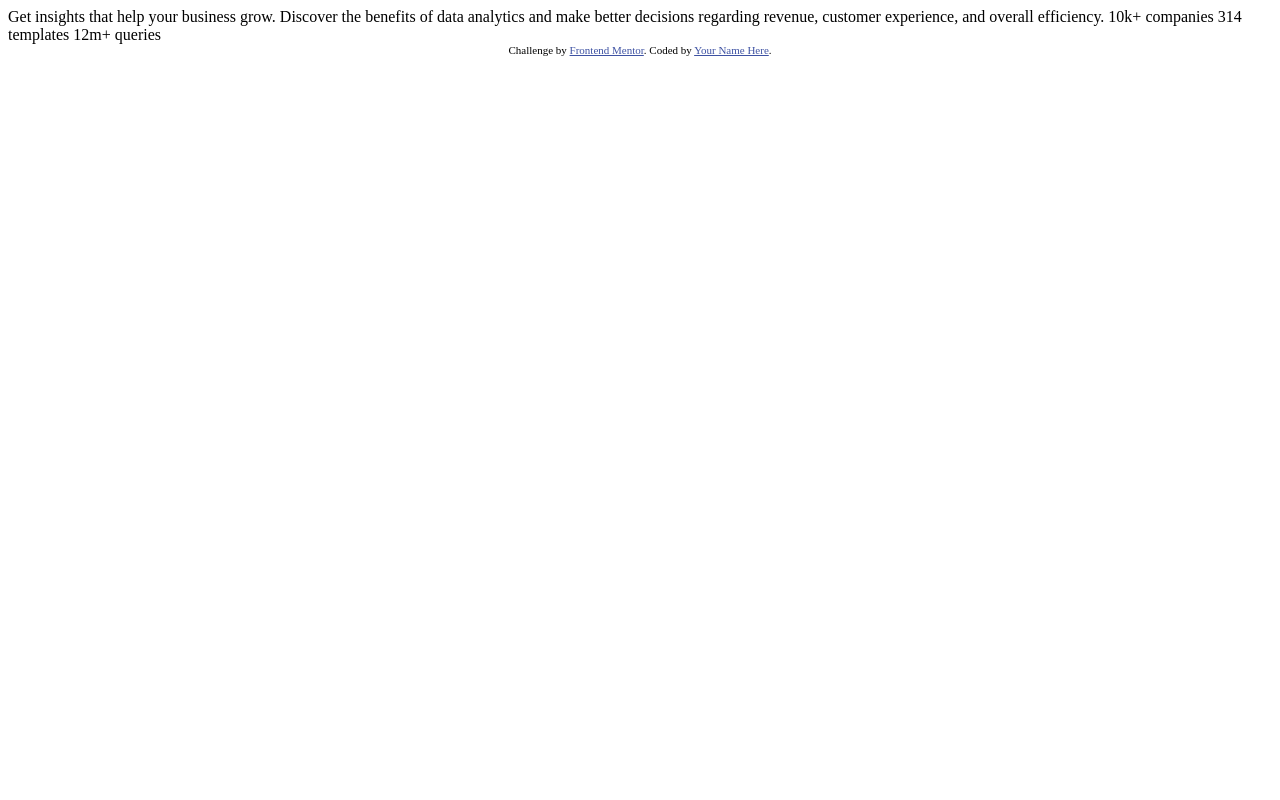
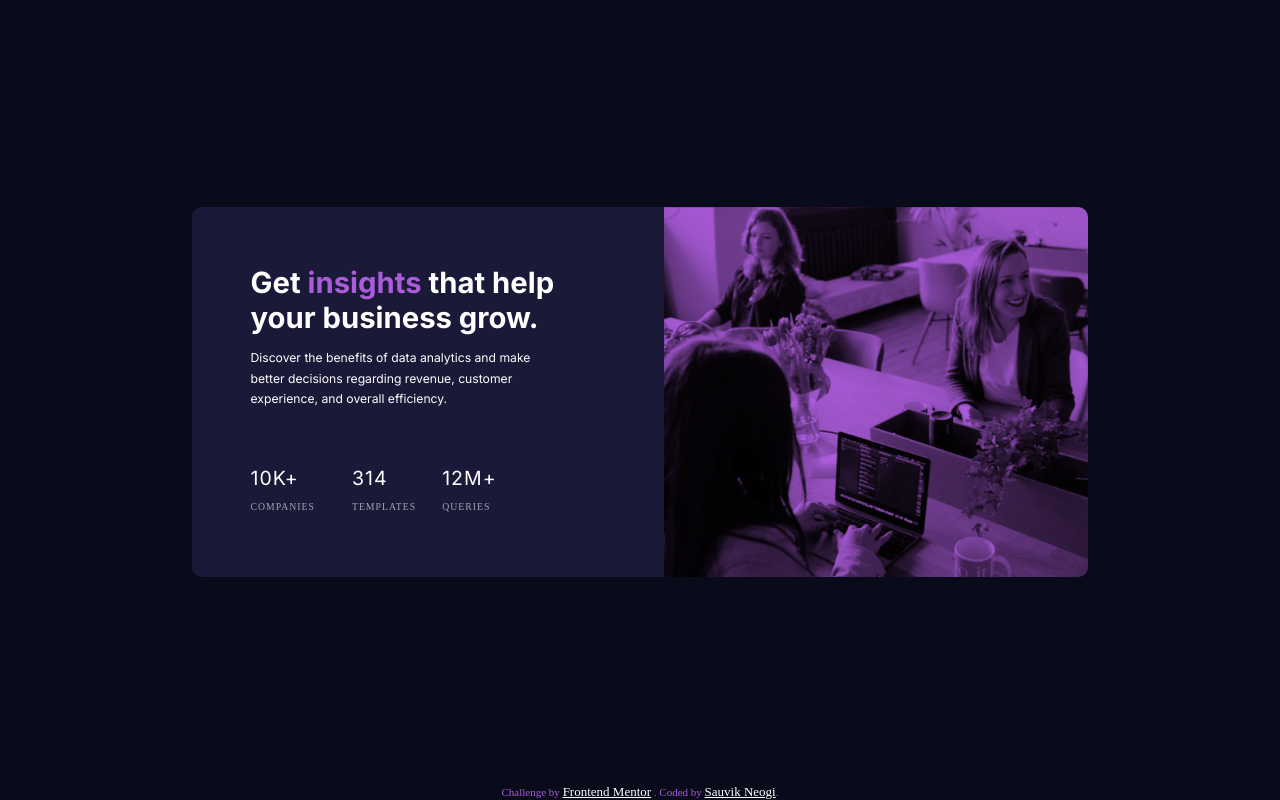
Before and after one commit to SauvikN/stats-preview-card-component, a plain HTML site: page index.html in a window 1280 px wide. Drawn offline with Linux system fonts and the light colour scheme.

Commit message:
Working Version made

```diff
--- a/index.html
+++ b/index.html
@@ -1,33 +1,83 @@
 <!DOCTYPE html>
 <html lang="en">
   <head>
-  <meta charset="UTF-8">
-  <meta name="viewport" content="width=device-width, initial-scale=1.0"> <!-- displays site properly based on user's device -->
+    <meta charset="UTF-8" />
+    <meta name="viewport" content="width=device-width, initial-scale=1.0" />
+    <!-- displays site properly based on user's device -->
 
-  <link rel="icon" type="image/png" sizes="32x32" href="./images/favicon-32x32.png">
+    <link
+      rel="icon"
+      type="image/png"
+      sizes="32x32"
+      href="./images/favicon-32x32.png"
+    />
+    <link rel="preconnect" href="https://fonts.gstatic.com" />
+    <link
+      href="https://fonts.googleapis.com/css2?family=Inter:wght@400;700&display=swap"
+      rel="stylesheet"
+    />
+    <link
+      href="https://fonts.googleapis.com/css2?family=Inter&display=swap"
+      rel="stylesheet"
+    />
+    <link rel="stylesheet" href="styles.css" />
 
     <title>Frontend Mentor | Stats preview card component</title>
 
     <!-- Feel free to remove these styles or customise in your own stylesheet 👍 -->
     <style>
-    .attribution { font-size: 11px; text-align: center; }
-    .attribution a { color: hsl(228, 45%, 44%); }
+      .attribution {
+        font-size: 11px;
+        text-align: center;
+        color: hsl(277, 64%, 61%);
+      }
+
+      .attribution a {
+        color: white;
+      }
     </style>
   </head>
+
   <body>
+    <main>
+      <div class="content">
+        <div class="main-content">
+          <h1>Get <span>insights</span> that help your business grow.</h1>
+          <p class="description">
+            Discover the benefits of data analytics and make better decisions
+            regarding revenue, customer experience, and overall efficiency.
+          </p>
+        </div>
 
-  Get insights that help your business grow.
+        <div class="stats">
+          <div class="stat">
+            <span class="stat-number">10k+</span>
+            <span class="stat-name">companies</span>
+          </div>
 
-  Discover the benefits of data analytics and make better decisions regarding revenue, customer
-  experience, and overall efficiency.
+          <div class="stat">
+            <span class="stat-number">314</span>
+            <span class="stat-name">templates</span>
+          </div>
 
-  10k+ companies
-  314 templates
-  12m+ queries
+          <div class="stat">
+            <span class="stat-number">12m+</span>
+            <span class="stat-name">queries</span>
+          </div>
+        </div>
+      </div>
 
+      <div class="img-container"></div>
+    </main>
+
+    <footer>
       <div class="attribution">
-    Challenge by <a href="https://www.frontendmentor.io?ref=challenge" target="_blank">Frontend Mentor</a>.
-    Coded by <a href="#">Your Name Here</a>.
+        Challenge by
+        <a href="https://www.frontendmentor.io?ref=challenge" target="_blank"
+          >Frontend Mentor</a
+        >
+        . Coded by <a href="#">Sauvik Neogi</a>.
       </div>
+    </footer>
   </body>
 </html>
--- /dev/null
+++ b/styles.css
@@ -0,0 +1,161 @@
+* {
+  box-sizing: border-box;
+}
+
+@media (max-height: 875px) {
+  * {
+    font-size: 13px;
+  }
+}
+
+body {
+  margin: 0;
+  min-height: 100vh;
+  background: hsl(233, 47%, 7%);
+  display: flex;
+  flex-direction: column;
+  justify-content: center;
+  align-content: center;
+}
+
+h1 {
+  font-size: 1.75rem;
+  font-family: "Inter", "sans-serif";
+  text-align: center;
+  color: white;
+  margin-bottom: 0;
+  margin-top: 0;
+}
+
+h1 span {
+  color: hsl(277, 64%, 61%);
+  font-size: inherit;
+}
+.description {
+  font-size: 0.9375rem;
+  font-weight: 200;
+  color: #ffffff;
+  font-family: "Inter", "sans-serif";
+  text-align: center;
+  line-height: 1.5625rem;
+  margin-top: 1rem;
+}
+
+.stat {
+  line-height: 25px;
+}
+
+.stat-number {
+  font-size: 1.5rem;
+  font-family: "Inter", "sans-serif";
+  font-weight: 400;
+  text-transform: uppercase;
+  letter-spacing: 1px;
+  color: white;
+  line-height: 1.5625rem;
+  margin-top: 0;
+  margin-bottom: 0;
+}
+
+.stat-name {
+  font-family: "Lexend Deca", "sans-serif";
+  font-size: 0.75rem;
+  text-transform: uppercase;
+  letter-spacing: 1px;
+  font-weight: 400;
+  color: white;
+  opacity: 0.6;
+  margin-top: 0;
+  margin-bottom: 0;
+}
+
+main {
+  background: hsl(244, 38%, 16%);
+  border-radius: 10px;
+  width: 70%;
+  margin: auto;
+  max-width: 400px;
+  display: flex;
+  flex-direction: column;
+}
+
+.img-container {
+  background-image: url("images/image-header-mobile.jpg");
+  height: 35vh;
+  background-position: center;
+  background-size: cover;
+  background-color: #ab5cdb;
+  background-blend-mode: multiply;
+  border-radius: 10px 10px 0 0;
+  order: 1;
+  margin-bottom: 0;
+}
+
+.content {
+  order: 2;
+  padding: 2.5rem 2rem 2rem 2rem;
+}
+
+.stats {
+  text-align: center;
+  margin-top: 2.5rem;
+}
+
+.stat {
+  margin-top: 1.5rem;
+}
+
+.stat:nth-of-type(1) {
+  margin-top: 0;
+}
+
+@media (min-width: 1280px) {
+  h1 {
+    font-size: 2.25rem;
+    text-align: left;
+  }
+
+  .description {
+    text-align: left;
+    width: 80%;
+    margin-bottom: 0;
+  }
+
+  .stats {
+    display: flex;
+    justify-content: space-between;
+    width: 80%;
+    margin: 0;
+  }
+
+  .stat {
+    margin-top: 4.5rem;
+    text-align: left;
+  }
+
+  main {
+    width: 70%;
+    max-width: 1100px;
+    flex-direction: row;
+    justify-content: space-between;
+  }
+
+  .content {
+    padding: 4.5rem;
+    width: 55%;
+    order: -1;
+  }
+
+  .img-container {
+    width: 50%;
+    height: auto;
+    background-color: #ab5cdb;
+    background-blend-mode: multiply;
+    border-radius: 0 10px 10px 0;
+    order: 1;
+    margin-bottom: 0;
+  }
+  .stat:nth-of-type(1) {
+    margin-top: 4.5rem;
+  }
+}
```
Lines whose indentation alone changed are shown as unchanged.
